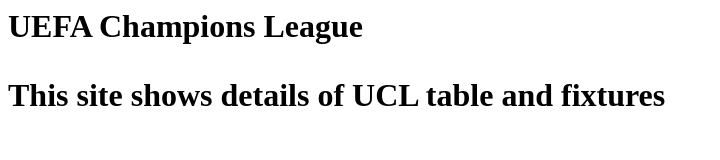
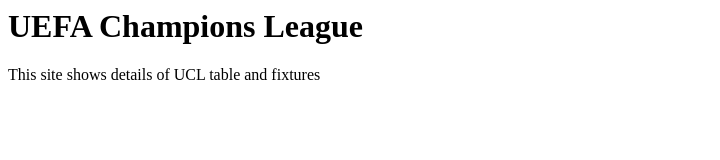
Before and after one commit to bellampallysudarshan/winner, a plain HTML site: page index.html in a window 1280 px wide. Shown: the whole page, without its empty margins (0-720 px from the left). Drawn offline with Linux system fonts and the light colour scheme.

Commit message:
second commit error correction

```diff
--- a/index.html
+++ b/index.html
@@ -1,2 +1,2 @@
-<h1> UEFA Champions League <h1>
-<p> This site shows details of  UCL table and fixtures <p>
+<h1> UEFA Champions League </h1>
+<p> This site shows details of  UCL table and fixtures </p>
```
